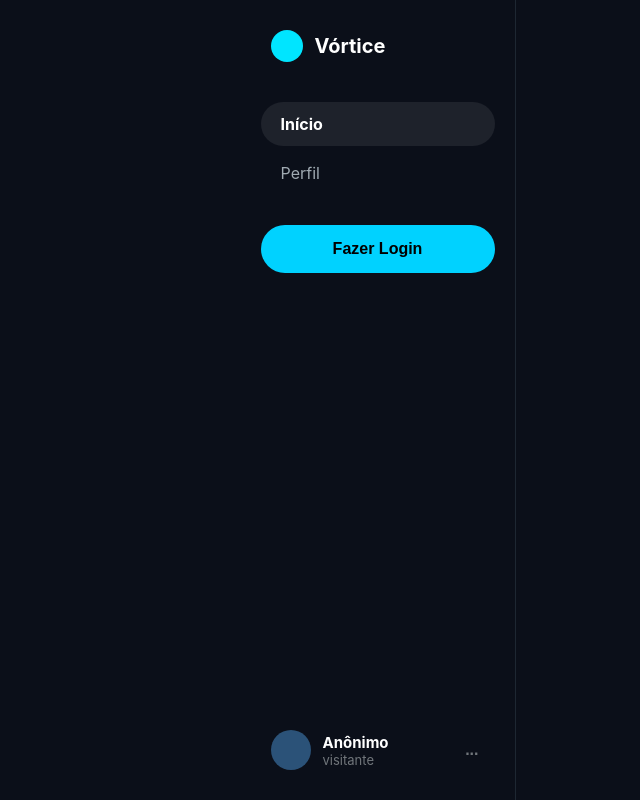
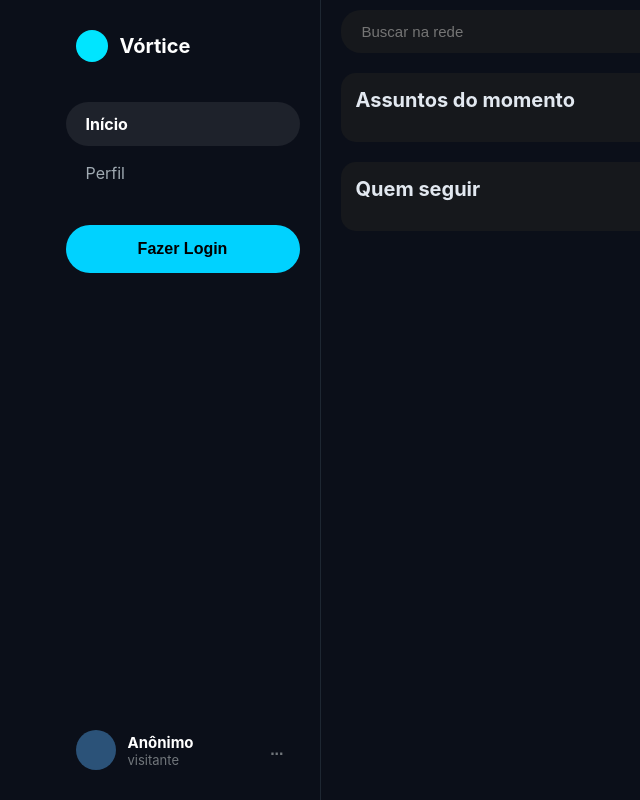
Before and after one commit to wescleyj/Rede-social-MVP, a React (Vite) app in the folder frontend/: page / in a window 1280 px wide. Shown: the whole page, without its empty margins (262-902 px from the left). Built offline with nearby package versions, Linux system fonts and the light colour scheme.

Commit message:
fix: Parametriza a RightSideBar

```diff
--- /dev/null
+++ b/frontend/src/components/RightSidebar/index.jsx
@@ -0,0 +1,22 @@
+import React from 'react';
+import './styles.css';
+
+export default function RightSidebar() {
+    return (
+        <aside className="right-sidebar">
+            <div className="search-bar-container">
+                <input type="text" placeholder="Buscar na rede" />
+            </div>
+
+            <div className="trending-topics">
+                <h3>Assuntos do momento</h3>
+                {/* Lógica e lista de assuntos virão aqui */}
+            </div>
+
+            <div className="who-to-follow">
+                <h3>Quem seguir</h3>
+                {/* Lógica e lista de perfis virão aqui */}
+            </div>
+        </aside>
+    );
+}
--- /dev/null
+++ b/frontend/src/components/RightSidebar/styles.css
@@ -0,0 +1,39 @@
+.right-sidebar {
+    width: 350px;
+    padding: 10px 20px;
+    display: flex;
+    flex-direction: column;
+    gap: 20px;
+}
+
+.trending-topics, .who-to-follow {
+    background-color: #16181c;
+    border-radius: 15px;
+    padding: 15px;
+}
+
+.trending-topics h3, .who-to-follow h3 {
+    margin: 0 0 15px 0;
+    font-size: 20px;
+}
+
+.search-bar-container {
+    width: 100%;
+}
+
+.search-bar-container input {
+    width: 100%;
+    background-color: #16181c;
+    border: 1px solid transparent;
+    border-radius: 20px;
+    padding: 12px 20px;
+    color: #ffffff;
+    font-size: 15px;
+    box-sizing: border-box;
+}
+
+.search-bar-container input:focus {
+    background-color: #000000;
+    border: 1px solid #00d2ff;
+    outline: none;
+}
--- a/frontend/src/pages/Home/index.jsx
+++ b/frontend/src/pages/Home/index.jsx
@@ -1,11 +1,16 @@
 import "./style.css"
 import React from 'react';
-import Sidebar from '../../components/Sidebar';
+import LeftSidebar from '../../components/LeftSidebar';
+import RightSidebar from "../../components/RightSidebar/index.jsx";
 
 export default function Home() {
     return (
         <div className="layout-wrapper">
-            <Sidebar />
+            <LeftSidebar />
+            <div className="content">
+
+            </div>
+            <RightSidebar />
         </div>
     )
 }
--- a/frontend/src/pages/Profile/index.jsx
+++ b/frontend/src/pages/Profile/index.jsx
@@ -1,7 +1,8 @@
-import Sidebar from "../../components/Sidebar/index.jsx";
+import LeftSidebar from "../../components/LeftSidebar/index.jsx";
 import React, { useState, useEffect } from "react";
 import api, { baseURL } from "../../../services/api.js";
 import "./styles.css";
+import RightSideBar from "../../components/RightSidebar/index.jsx";
 
 export default function Profile() {
     const [userData, setUserData] = useState(null);
@@ -30,7 +31,7 @@ export default function Profile() {
 
     return (
         <div className="layout-wrapper">
-            <Sidebar />
+            <LeftSidebar />
 
             <main className="profile-main-content">
                 <header className="profile-header">
@@ -125,15 +126,7 @@ export default function Profile() {
                 </section>
             </main>
 
-            <aside className="right-sidebar">
-                <div className="search-bar">
-                    <input type="text" placeholder="Buscar na rede" />
-                </div>
-
-                <div className="who-to-follow">
-                    <h3>Quem seguir</h3>
-                </div>
-            </aside>
+            <RightSideBar />
         </div>
     );
 }
```
Also changed, not shown: frontend/src/components/LeftSidebar/index.jsx (renamed from frontend/src/components/Sidebar/index.jsx), frontend/src/components/LeftSidebar/styles.css (renamed from frontend/src/components/Sidebar/styles.css).
